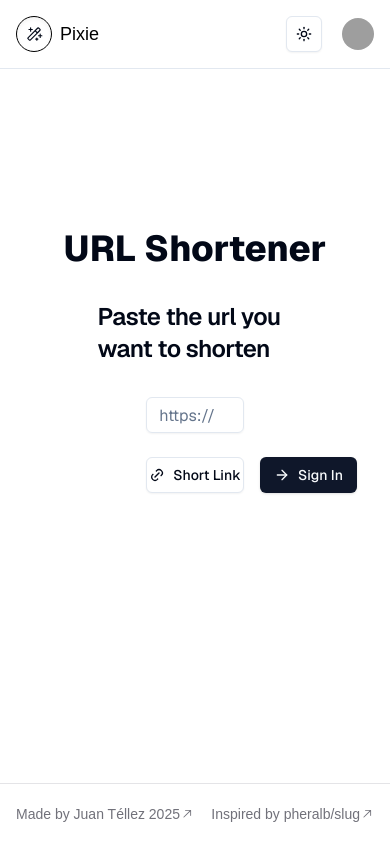
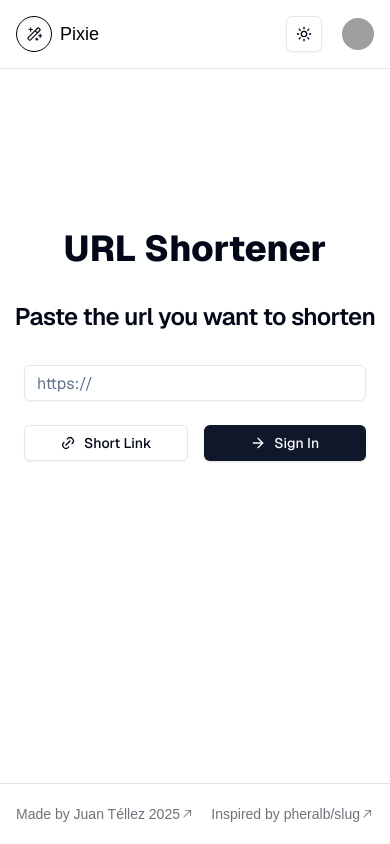
Before and after one commit to jntellez/pixie, a Next.js app: page / in a window 390 px wide. Built offline with nearby package versions, Linux system fonts and the light colour scheme; grey boxes are pictures that could not be loaded.

Commit message:
add responsive for Home Page

```diff
--- a/src/components/home/home-form.tsx
+++ b/src/components/home/home-form.tsx
@@ -42,10 +42,10 @@ export function HomeForm() {
     }
 
     return (
-        <div className="flex flex-col items-center justify-center space-y-6 w-2/4">
-            <p className="scroll-m-20 pb-2 text-2xl font-semibold tracking-tight first:mt-0">Paste the url you want to shorten</p>
+        <div className="flex flex-col items-center justify-center space-y-6 w-full md:w-3/4 lg:w-2/4">
+            <p className="scroll-m-20 pb-2 text-2xl text-center font-semibold tracking-tight first:mt-0">Paste the url you want to shorten</p>
             <Form {...form}>
-                <form onSubmit={form.handleSubmit(onSubmit)} className="w-2/4 space-y-6">
+                <form onSubmit={form.handleSubmit(onSubmit)} className="w-full xl:w-2/4 px-6 space-y-6">
                     <FormField
                         control={form.control}
                         name="url"
```
